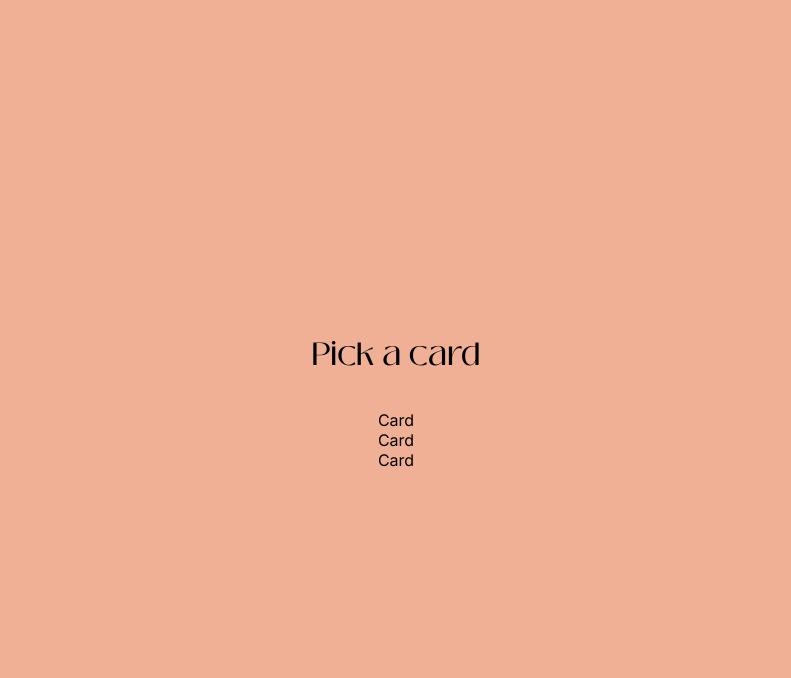
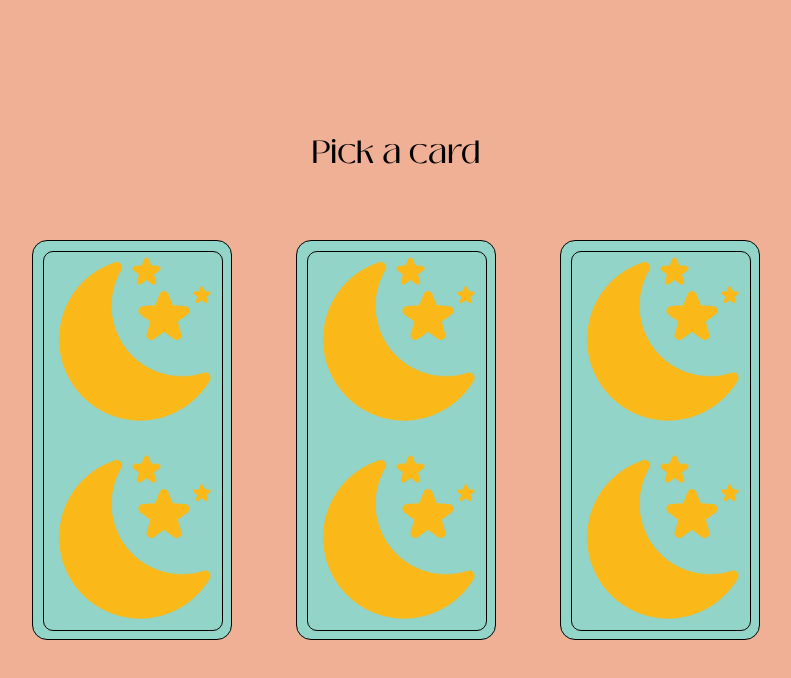
Before and after one commit to vtyeh/gif-gypsy, a Next.js app: page /cards in a window 1280 px wide. Shown: the top 678 px of the page, without its empty margins (244-1035 px from the left). Built offline with nearby package versions, Linux system fonts and the light colour scheme.

Commit message:
add card styling and seconary font

```diff
--- a/src/app/_components/Card.jsx
+++ b/src/app/_components/Card.jsx
@@ -4,7 +4,7 @@ export default function Card({ id }) {
   const router = useRouter();
   return (
     <div className="card" onClick={() => router.push(`/reading/${id}`)}>
-      Card
+      <div className="inner-border"></div>
     </div>
   );
 }
--- a/src/app/_components/IntentionForm.jsx
+++ b/src/app/_components/IntentionForm.jsx
@@ -25,7 +25,7 @@ export default function IntentionForm() {
       <input
         className="input-box"
         type="text"
-        placeholder="Ex: What's my spirit animal for dealing with awkward situations?"
+        placeholder="Ex: How can I take life less seriously?"
         style={{ fontSize: "1em" }}
       />
       <button type="submit">I&apos;M READY!</button>
--- a/src/app/cards/page.js
+++ b/src/app/cards/page.js
@@ -11,9 +11,11 @@ export default function Cards() {
       {
         <div className="center-screen">
           <h1>Pick a card</h1>
-          <Card id="1" />
-          <Card id="2" />
-          <Card id="3" />
+          <div className="row">
+            <Card id="1" />
+            <Card id="2" />
+            <Card id="3" />
+          </div>
         </div>
       }
     </div>
--- a/src/app/globals.css
+++ b/src/app/globals.css
@@ -1,3 +1,5 @@
+@import url("https://fonts.googleapis.com/css2?family=Poppins&display=swap");
+
 @font-face {
   font-family: "BlackMango";
   src: url("/fonts/BlackMango-Regular.ttf") format("truetype"),
@@ -24,6 +26,7 @@ body {
   overflow-x: hidden;
   /* background-image: url("/images/4965007.jpg"); */
   background-color: #f0b095;
+  font-family: Poppins, sans-serif;
 }
 
 .center-screen {
@@ -53,10 +56,11 @@ button {
   border: 1px solid;
   border-radius: 15px;
   margin: 4em;
+  font-family: Poppins, sans-serif;
 }
 
 button:hover {
-  background-color: #eddfd9;
+  background-color: #ffffff;
 }
 
 .input-box {
@@ -67,4 +71,54 @@ button:hover {
   border: 1px solid;
   border-radius: 5px;
   text-align: center;
+  font-family: Poppins, sans-serif;
+  overflow-wrap: break-word;
 }
+
+.card {
+  display: flex;
+  border: 1px solid;
+  margin: 2em;
+  width: 200px;
+  height: 400px;
+  border-radius: 15px;
+  background-color: #92d4c7;
+  background-image: url("/images/moon.png");
+  background-size: contain;
+}
+
+.inner-border {
+  border: 1px solid;
+  margin-left: 10px;
+  margin-top: 10px;
+  width: 180px;
+  height: 380px;
+  border-radius: 10px;
+}
+
+.row {
+  display: flex;
+  flex-direction: row;
+}
+
+#tarot {
+  display: flex;
+  flex-direction: column;
+  justify-content: center;
+  align-items: center;
+  text-align: center;
+  border: 1px solid;
+  margin: 2em;
+  width: 420px;
+  height: 840px;
+  border-radius: 15px;
+  padding: 1em;
+  background-color: white;
+  font-family: Poppins, sans-serif;
+}
+
+#tarot img {
+  border-radius: 10px;
+  display: flex;
+  margin-bottom: 2em;
+}
--- a/src/app/intention/page.js
+++ b/src/app/intention/page.js
@@ -8,7 +8,10 @@ export default function Intention() {
 
   return (
     <div className="center-screen">
-      <h1>Take a moment to set your intention</h1>
+      <h1>
+        Take a moment to set your{" "}
+        <span style={{ color: "white" }}>intention</span>
+      </h1>
       <IntentionForm />
     </div>
   );
```
Also changed, not shown: src/app/_components/Tarot.jsx (+5 -2 lines), src/app/reading/[cardId]/page.js (+14 -2 lines), public/images/moon.png (added).
